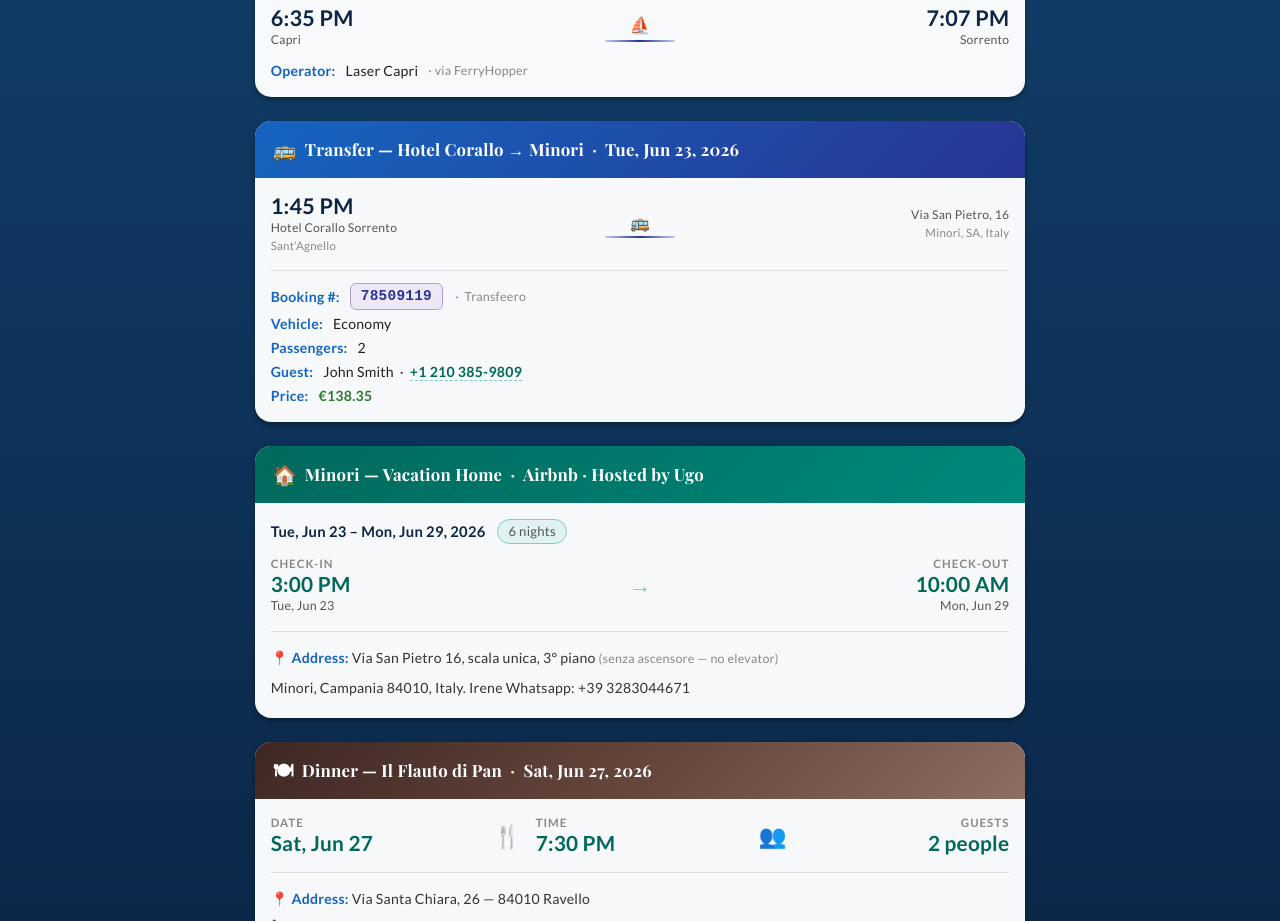
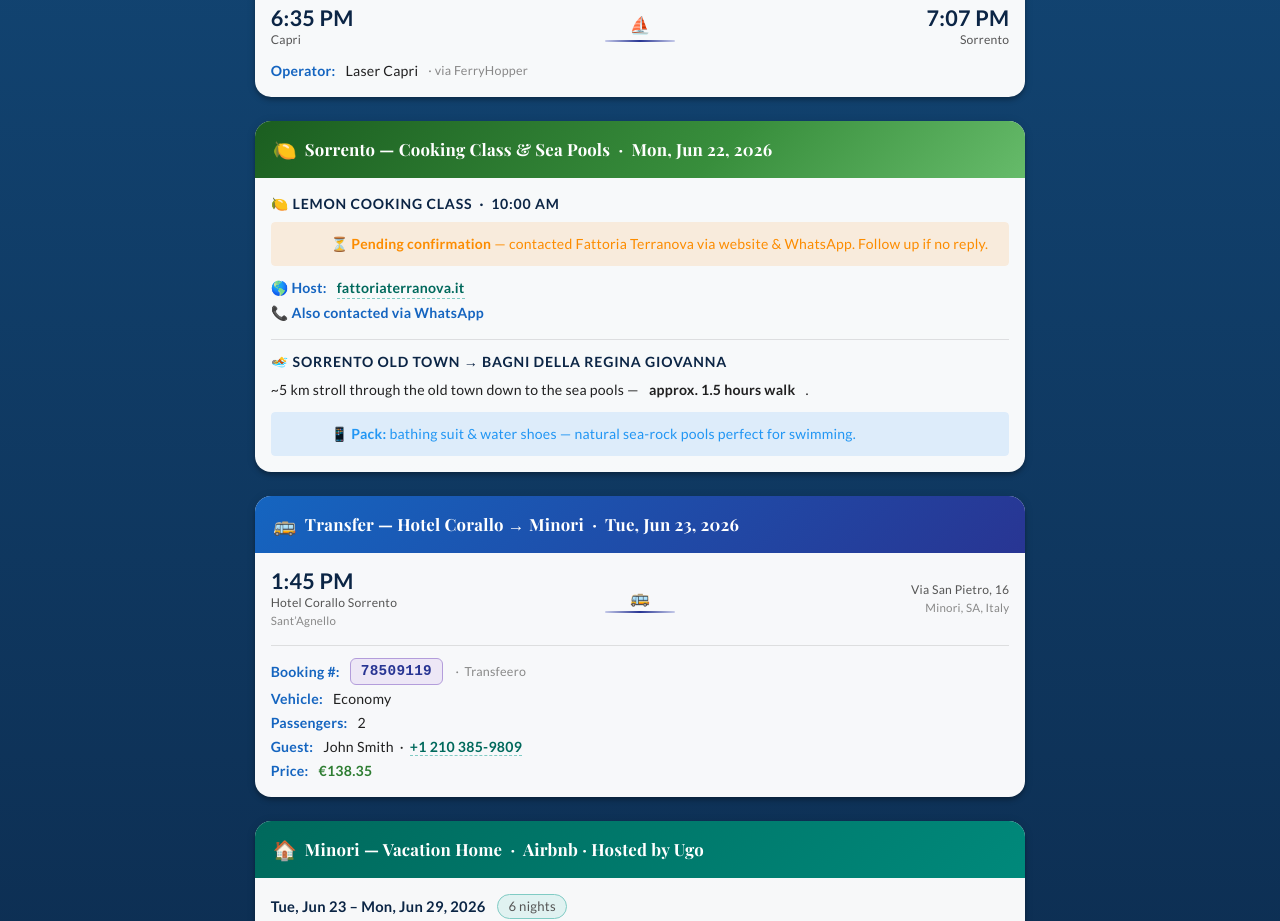
Before and after one commit to FlintShadey/Itenerary, a Vue app: page / in a window 1280 px wide. Shown: the part 9880-10801 px from the top of the page. Built offline with nearby package versions, Linux system fonts and the light colour scheme.

Commit message:
Add Jun 22: Lemon Cooking Class + Bagni della Regina Giovanna walk

```diff
--- a/src/App.vue
+++ b/src/App.vue
@@ -1224,6 +1224,39 @@
               </v-card-text>
             </v-card>
 
+            <!-- Jun 22 — Cooking Class + Sea Pools Walk -->
+            <v-card hover elevation="4" class="mb-6 itinerary-card">
+              <v-card-title class="card-header" style="background:linear-gradient(135deg,#1B5E20 0%,#388E3C 60%,#66BB6A 100%)!important;color:#fff!important;">
+                <span class="card-header-icon">&#127819;</span>
+                Sorrento &mdash; Cooking Class &amp; Sea Pools &nbsp;&middot;&nbsp; Mon, Jun 22, 2026
+              </v-card-title>
+              <v-card-text class="pa-4">
+
+                <!-- Cooking Class -->
+                <div class="benefits-heading mb-2">&#127819; Lemon Cooking Class &nbsp;&middot;&nbsp; 10:00 AM</div>
+                <v-alert type="warning" variant="tonal" density="compact" class="mb-3">
+                  <strong>&#9203; Pending confirmation</strong> &mdash; contacted Fattoria Terranova via website &amp; WhatsApp. Follow up if no reply.
+                </v-alert>
+                <div class="confirm-row mb-1">
+                  <span class="detail-label">&#127758; Host:</span>
+                  <a href="https://fattoriaterranova.it/contacts-confirmation/" target="_blank" rel="noopener" class="med-link">fattoriaterranova.it</a>
+                </div>
+                <div class="confirm-row mb-4">
+                  <span class="detail-label">&#128222; Also contacted via WhatsApp</span>
+                </div>
+
+                <v-divider class="my-3"></v-divider>
+
+                <!-- Sea Pools Walk -->
+                <div class="benefits-heading mb-2">&#127946; Sorrento Old Town &rarr; Bagni della Regina Giovanna</div>
+                <div class="confirm-row mb-1">~5 km stroll through the old town down to the sea pools &mdash; <strong>approx. 1.5 hours walk</strong>.</div>
+                <v-alert type="info" variant="tonal" density="compact" class="mt-3">
+                  &#128241; <strong>Pack:</strong> bathing suit &amp; water shoes &mdash; natural sea-rock pools perfect for swimming.
+                </v-alert>
+
+              </v-card-text>
+            </v-card>
+
             <!-- Jun 23 — Transfer: Hotel Corallo Sorrento → Minori -->
             <v-card hover elevation="4" class="mb-6 itinerary-card">
               <v-card-title class="card-header card-header-ferry">
```
